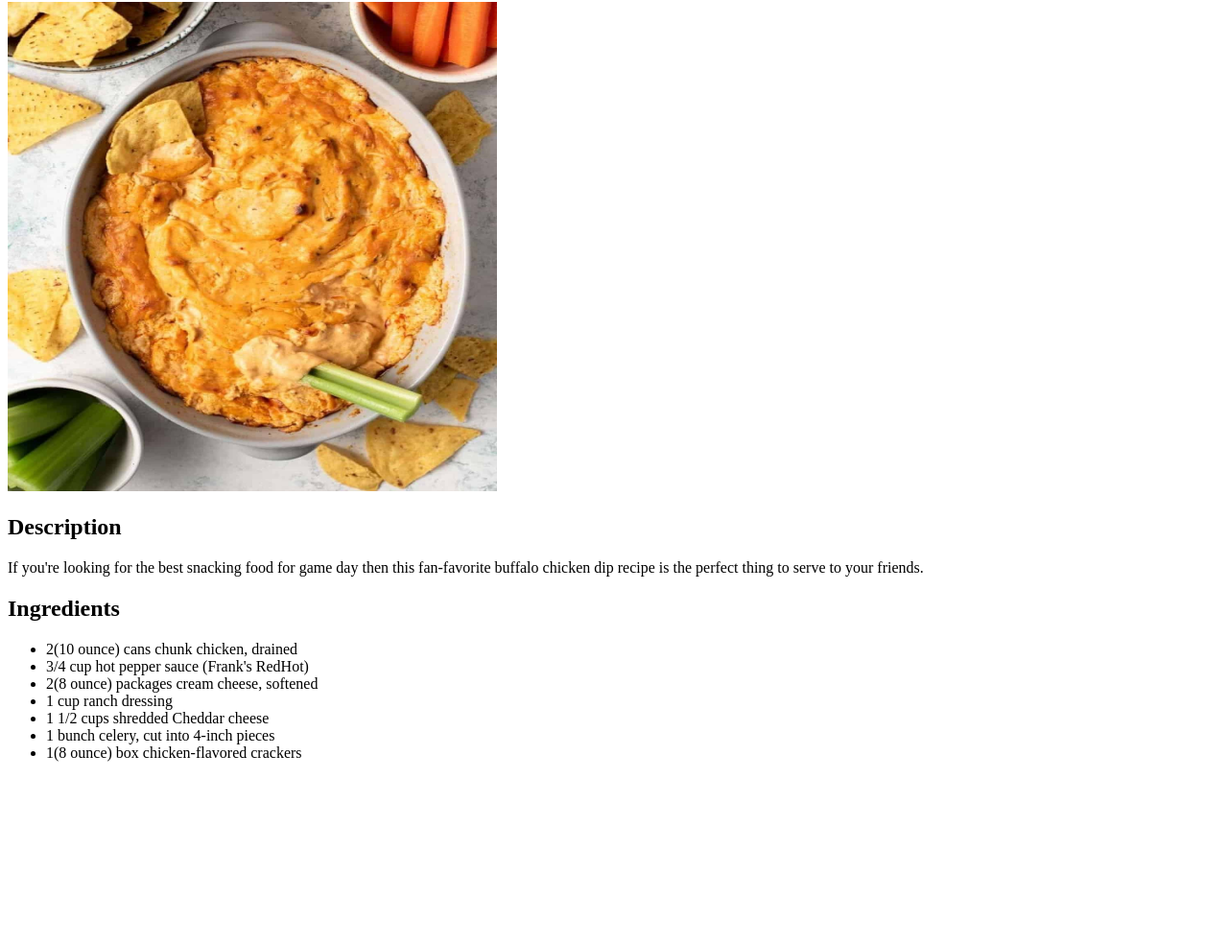
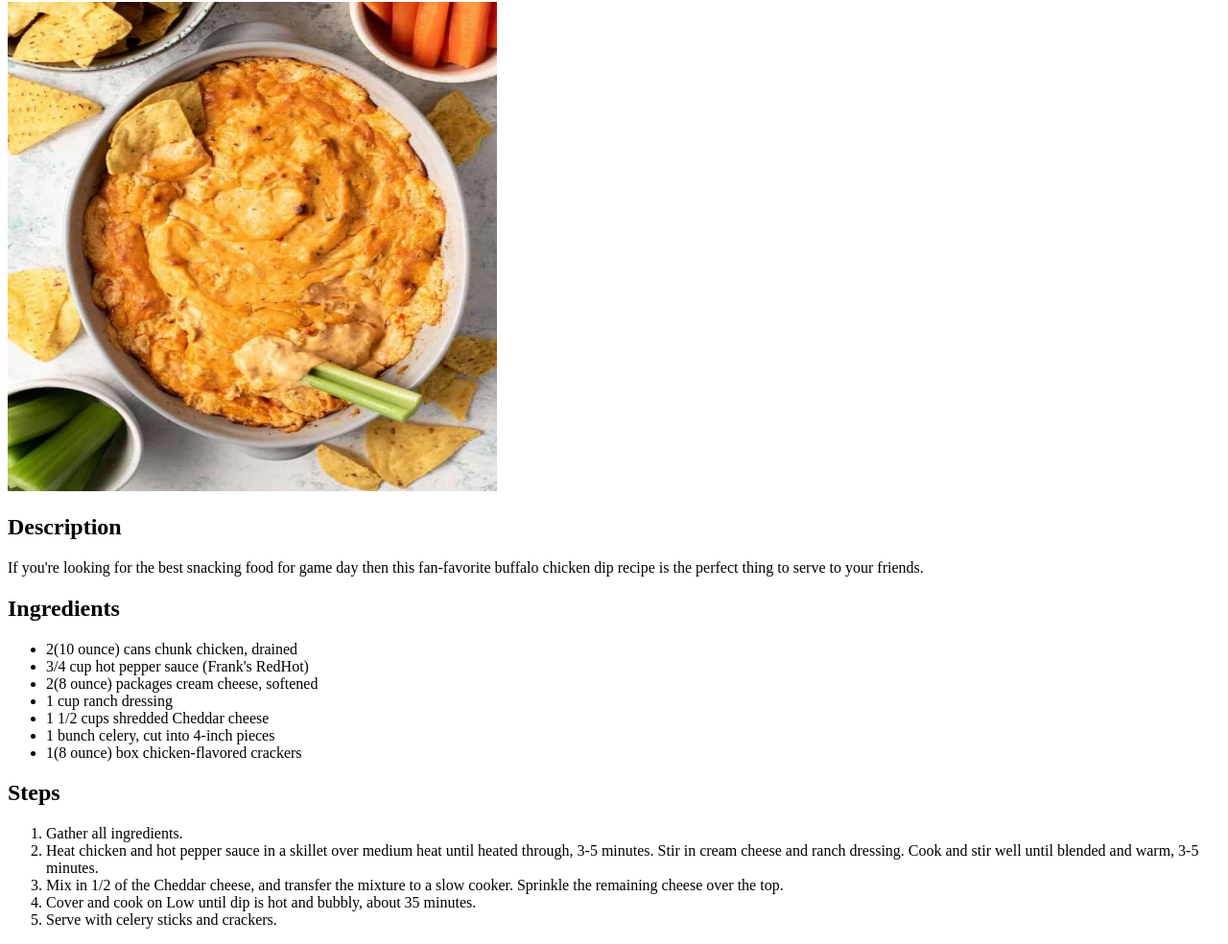
Before and after one commit to Heromercer/odin-recipes, a plain HTML site: page recipes/buffalo_chicken_dip.html in a window 1280 px wide. Shown: the part 78-1062 px from the top of the page at 96% size. Before the commit the page ends 888 px from the top, so only its background shows below. Drawn offline with Linux system fonts and the light colour scheme.

Commit message:
Add steps section to buffalo_chicken_dip.htmlS

```diff
--- a/recipes/buffalo_chicken_dip.html
+++ b/recipes/buffalo_chicken_dip.html
@@ -10,6 +10,7 @@
             <h2>Description</h2>
             <p>If you're looking for the best snacking food for game day then this fan-favorite buffalo chicken dip recipe is the perfect thing to serve
                 to your friends. </p>
+
             <h2>Ingredients</h2>
             <ul>
                 <li>2(10 ounce) cans chunk chicken, drained</li>
@@ -20,6 +21,17 @@
                 <li>1 bunch celery, cut into 4-inch pieces</li>
                 <li>1(8 ounce) box chicken-flavored crackers</li>
             </ul>
+
+            <h2>Steps</h2>
+            <ol>
+                <li>Gather all ingredients.</li>
+                <li>Heat chicken and hot pepper sauce in a skillet over medium heat until heated through, 3-5 minutes.
+                    Stir in cream cheese and ranch dressing. Cook and stir well until blended and warm, 3-5 minutes.
+                </li>
+                <li>Mix in 1/2 of the Cheddar cheese, and transfer the mixture to a slow cooker. Sprinkle the remaining cheese over the top.</li>
+                <li>Cover and cook on Low until dip is hot and bubbly, about 35 minutes.</li>
+                <li>Serve with celery sticks and crackers.</li>
+            </ol>
         </body>
     </head>
 </html>
```
